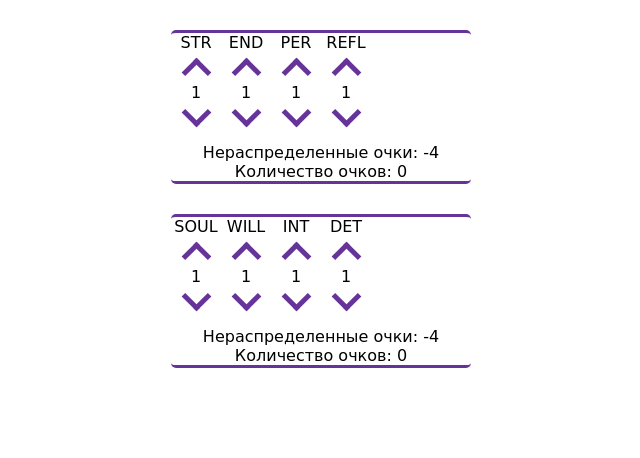
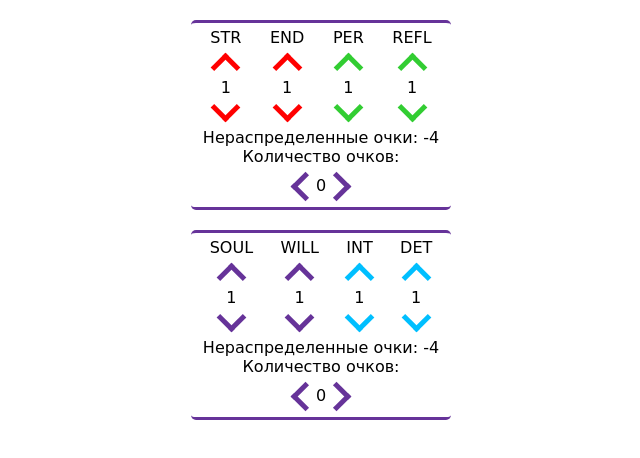
Before and after one commit to Ikamari/ariadna_stat_calculator, a React app: page / in a window 1280 px wide. Shown: the top 458 px of the page, without its empty margins (319-959 px from the left). Built offline with nearby package versions, Linux system fonts and the light colour scheme.

Commit message:
Redone styles to become more compatible with wordpress (But jsx become little bit messy)

```diff
--- a/app/App.js
+++ b/app/App.js
@@ -42,6 +42,7 @@ export default  class App extends Component {
                         getPoints={() => this.getPoints('essence')}
                         editPoints={(value) => this.editPoints('essence', value)}
                     />
+
                 </div>
             </div>
         )
--- a/app/components/PointController.js
+++ b/app/components/PointController.js
@@ -0,0 +1,24 @@
+// React
+import React, { Component } from 'react'
+
+export default class PointController extends Component {
+    render() {
+        const { initialPoints, editPoints } = this.props
+        return(
+            <div className='app-block-wrapper app-centered app-mb5px'>
+                <div className='app-centered-text app-mb10px'>Количество очков:</div>
+                <div className='app-block app-centered-content'>
+                    <div
+                        className='app-arrow-button app-arrow-button-left app-purple-border'
+                        onClick={() => editPoints(-1)}
+                    />
+                    <div className='app-lh20px'>{initialPoints}</div>
+                    <div
+                        className='app-arrow-button app-arrow-button-right app-purple-border'
+                        onClick={() => editPoints(1)}
+                    />
+                </div>
+            </div>
+        )
+    }
+}
--- a/app/components/calculator/Calculator.js
+++ b/app/components/calculator/Calculator.js
@@ -58,6 +58,7 @@ export default class Calculator extends Component {
                     stats={this.state}
                     statsData={this.props.statsData}
                     initialPoints={this.props.getPoints()}
+                    editPoints={(value) => this.props.editPoints(value)}
                     increment={(statName) => this.incrementStatPoint(statName)}
                     decrement={(statName) => this.decrementStatPoint(statName)}
                 />
--- a/app/components/calculator/CalculatorGUI.js
+++ b/app/components/calculator/CalculatorGUI.js
@@ -1,40 +1,45 @@
 // React
-import React from "react";
+import React from 'react';
+// Components
+import PointController from '../PointController'
 
-const statElement = (increment, decrement, statName, statPoints) => {
+const statElement = (increment, decrement, statName, statPoints, color) => {
     return (
-        <div className="calculator-stat" key={`calc-stat-element-${statName}`}>
-            <div className="calculator-stat-name">
-                {statName}
-            </div>
-            <div className="calculator-arrow-button calculator-increase-stat" onClick={() => increment(statName)}/>
-            <div className="calculator-stat-points">
-                {statPoints}
-            </div>
-            <div className="calculator-arrow-button calculator-decrease-stat" onClick={() => decrement(statName)}/>
+        <div className='app-block app-centered-flex-column' key={`calc-stat-element-${statName}`}>
+            <div className='app-text-uppercase'>{statName}</div>
+            <div
+                className={`app-arrow-button app-arrow-button-up app-${color}-border app-mt10px`}
+                onClick={() => increment(statName)}
+            />
+            <div>{statPoints}</div>
+            <div
+                className={`app-arrow-button app-arrow-button-down app-${color}-border app-mb10px`}
+                onClick={() => decrement(statName)}
+            />
         </div>
     )
 };
 
 const CalculatorGUI = (props) => {
     let stats = Object.assign({}, props.stats)
-    const { increment, decrement, initialPoints, statsData} = props
+    const { increment, decrement, initialPoints, statsData, editPoints} = props
     const usedPoints = props.stats.used
     delete stats.used
 
     return (
-        <div>
-            <div className="calculator">
-                <div className="calculator-stats">
-                    {Object.keys(stats).map((stat) => (
-                        statElement(increment, decrement, stat, stats[stat])
-                    ))}
-                </div>
-                <div className="calculator-available-points">
-                    Нераспределенные очки: {initialPoints - usedPoints}<br/>
-                    Количество очков: {initialPoints}
-                </div>
+        <div className='app-block-wrapper app-centered app-sharp-border app-horizontal-border app-mt20px app-mb20px app-p5px'>
+            <div className='app-block app-justified-content'>
+                {Object.keys(stats).map((stat, num) => (
+                    statElement(increment, decrement, stat, stats[stat], statsData.color[num])
+                ))}
             </div>
+            <div className='app-centered-text'>
+                Нераспределенные очки: {initialPoints - usedPoints}<br/>
+            </div>
+            <PointController
+                initialPoints={initialPoints}
+                editPoints={(value) => editPoints(value)}
+            />
         </div>
     )
 };
--- a/app/components/calculator/stats/EssenceStats.js
+++ b/app/components/calculator/stats/EssenceStats.js
@@ -7,7 +7,7 @@ export default () => ({
         'Эрудированность',
         'Решительность'
     ],
-    style: [
+    color: [
         'purple',
         'purple',
         'blue',
--- a/app/components/calculator/stats/VesselStats.js
+++ b/app/components/calculator/stats/VesselStats.js
@@ -7,7 +7,7 @@ export default () => ({
         'Восприятие',
         'Рефлексы'
     ],
-    style: [
+    color: [
         'red',
         'red',
         'green',
--- a/public/styles/main.css
+++ b/public/styles/main.css
@@ -1,238 +1,177 @@
-.calculator {
+/******************************************/
+/*                Main                    */
+/******************************************/
+
+.app {
+    font-family: "Comic Sans MS", cursive, sans-serif;
+}
+
+.app-block-wrapper {
+    width: 250px;
+}
+
+.app-block {
     display: flex;
-    flex-direction: column;
-    width: 300px;
-    border: solid rebeccapurple;
-    border-width: 3px 0;
-    border-radius: 5px;
-    margin: 30px 0;
-    font-family: "Comic Sans MS", cursive, sans-serif;
+}
+
+.app-block-inline {
+    display: inline-flex;
+}
+
+.app-button {
+    border-color: rebeccapurple;
+}
+
+.app-button:hover {
+    border-color: mediumpurple;
+}
+
+/******************************************/
+/*              Positioning               */
+/******************************************/
+
+.app-centered {
     margin-left: auto;
     margin-right: auto;
 }
 
-.calculator-available-points {
+.app-centered-flex-column {
+    flex-direction: column;
+    align-items: center;
+}
+
+.app-centered-content {
+    justify-content: center;
+}
+
+.app-justified-content {
+    justify-content: space-around;
+}
+
+.app-centered-text {
+    display: block;
+    width: 100%;
     text-align: center;
+}
+
+/******************************************/
+/*               Paddings                 */
+/******************************************/
+
+.app-p5px {
+    padding: 5px;
+}
+
+/******************************************/
+/*               Margins                  */
+/******************************************/
+
+.app-ml6px {
+    margin-left: 6px;
+}
+
+.app-mt5px {
+    margin-top: 5px;
+}
+
+.app-mb5px {
+    margin-bottom: 5px;
+}
+
+.app-mt10px {
     margin-top: 10px;
 }
 
-.calculator-stats {
-    display: flex;
-    flex-direction: row;
-}
-
-.calculator-stat {
-    display: flex;
-    flex-direction: column;
-    align-items: center;
-    width: 50px;
-    height: 100px;
-}
-
-.calculator-stat-name {
-    text-transform: uppercase;
+.app-mb10px {
     margin-bottom: 10px;
 }
 
-.calculator-arrow-button {
+.app-mt20px {
+    margin-top: 20px;
+}
+
+.app-mb20px {
+    margin-bottom: 20px;
+}
+
+/******************************************/
+/*                  Text                  */
+/******************************************/
+
+.app-lh20px {
+    line-height: 20px;
+}
+
+.app-text-uppercase {
+    text-transform: uppercase;
+}
+
+/******************************************/
+/*               Blocks                   */
+/******************************************/
+
+.app-sharp-border {
+    border: 3px solid rebeccapurple;
+    border-radius: 5px;
+}
+
+.app-vertical-border {
+    border-width: 0 3px;
+}
+
+.app-horizontal-border {
+    border-width: 3px 0;
+}
+
+/******************************************/
+/*               Arrows                   */
+/******************************************/
+
+.app-arrow-button {
     width: 10px;
     height: 10px;
-    border: solid rebeccapurple;
+    border: solid black;
     border-width: 0 5px 5px 0;
     padding: 3px;
     transition-duration: 0.4s;
 }
 
-.calculator-increase-stat {
+.app-arrow-button-up {
     transform: rotate(-135deg);
     -webkit-transform: rotate(-135deg);
 }
 
-.calculator-decrease-stat {
+.app-arrow-button-down {
     transform: rotate(45deg);
     -webkit-transform: rotate(45deg);
 }
 
-.calculator-stat-points {
-
+.app-arrow-button-left {
+    transform: rotate(135deg);
+    -webkit-transform: rotate(135deg);
 }
 
-.points-manipulation-block {
-    display: flex;
-    flex-direction: row;
-    height: 50px;
-    width: 300px;
-    border: solid rebeccapurple;
-    border-width: 3px 0;
-    border-radius: 5px;
-    margin: 30px 0;
-    font-family: "Comic Sans MS", cursive, sans-serif;
-    margin-left: auto;
-    margin-right: auto;
-    align-items: center;
-    justify-content: center;
+.app-arrow-button-right {
+    transform: rotate(-45deg);
+    -webkit-transform: rotate(-45deg);
 }
 
-.points-manipulation-input {
-    width: 40px;
-    height: 30px;
-    margin: 0 10px;
-    border: solid rebeccapurple;
-    font-family: "Comic Sans MS", cursive, sans-serif;
-    border-width: 3px;
-    border-radius: 5px;
-    text-align: center;
-    font-size: 18px;
+/******************************************/
+/*               Colors                   */
+/******************************************/
+
+.app-green-border {
+    border-color: limegreen;
 }
 
-.points-manipulation-button:hover {
-    background-color: mediumpurple;
+.app-blue-border {
+    border-color: deepskyblue;
 }
 
-.points-manipulation-button {
-    display: block;
-    width: 100px;
-    margin-right: 5px;
-    font-size: 14px;
-    line-height: 35px;
-    font-family: "Comic Sans MS", cursive, sans-serif;
-    text-align: center;
-    color: white;
-    background-color: rebeccapurple;
-    border: none;
-    cursor: pointer;
-    transition-duration: 0.4s;
+.app-red-border {
+    border-color: red;
 }
 
-.calculator-arrow-button:hover {
-    border-color: mediumpurple;
+.app-purple-border {
+    border-color: rebeccapurple;
 }
-
-.wiki-infobox {
-    display: flex;
-    flex-direction: column;
-    width: 300px;
-    height: 120px;
-    border: solid rebeccapurple;
-    border-width: 0 3px;
-    border-radius: 5px;
-    margin: 30px auto;
-}
-
-.wiki-infobox-style-select {
-    display: flex;
-    flex-direction: row;
-    justify-content: center;
-}
-
-.infobox-style-option {
-    display: block;
-    position: relative;
-    padding-left: 40px;
-    margin-right: 10px;
-    margin-bottom: 12px;
-    cursor: pointer;
-    font-family: "Comic Sans MS", cursive, sans-serif;
-    font-size: 16px;
-    -webkit-user-select: none;
-    -moz-user-select: none;
-    -ms-user-select: none;
-    user-select: none;
-}
-
-.infobox-style-option input {
-    position: absolute;
-    opacity: 0;
-    cursor: pointer;
-}
-
-.infobox-style-option span {
-    position: absolute;
-    top: 0;
-    left: 0;
-    height: 25px;
-    width: 25px;
-    background-color: #eee;
-    border-radius: 50%;
-}
-
-.infobox-style-option:hover input ~ span {
-    background-color: #ccc;
-}
-
-.infobox-style-option input:checked ~ span {
-    background-color: rebeccapurple;
-}
-
-.infobox-style-option span:after {
-    content: "";
-    position: absolute;
-    display: none;
-}
-
-.infobox-style-option input:checked ~ .span:after {
-    display: block;
-}
-
-.infobox-style-option span:after {
-    top: 9px;
-    left: 9px;
-    width: 8px;
-    height: 8px;
-    border-radius: 50%;
-    background: white;
-}
-
-.wiki-infobox-info {
-    width: 100%;
-    margin-bottom: 6px;
-    text-align: center;
-    font-size: 16px;
-    font-family: Consolas, sans-serif;
-    background-color: rebeccapurple;
-    color: white;
-}
-
-.wiki-infobox-code {
-    display: block;
-    width: 80%;
-    white-space: pre;
-    margin: 0 auto;
-    font-size: 12px;
-    font-family: Consolas, sans-serif;
-}
-
-.warning-infobox {
-    display: flex;
-    flex-direction: column;
-    width: 550px;
-    height: 120px;
-    margin: 30px auto;
-}
-
-.warning-infobox-element {
-    display: flex;
-    height: 40px;
-    align-items: center;
-}
-
-.warning-infobox-element-symbol {
-    display: inline-block;
-    height: 24px;
-    width: 24px;
-    margin-right: 4px;
-    font-size: 20px;
-    line-height: 24px;
-    font-family: "Comic Sans MS", cursive, sans-serif;
-    text-align: center;
-    color: white;
-    border-radius: 20px;
-    background-color: red;
-    font-weight: bold;
-}
-
-.warning-infobox-element-text {
-    display: inline-block;
-    font-size: 16px;
-    font-family: "Comic Sans MS", cursive, sans-serif;
-}
```
Also changed, not shown: public/styles/old/main.css (added, +238 -0 lines).
